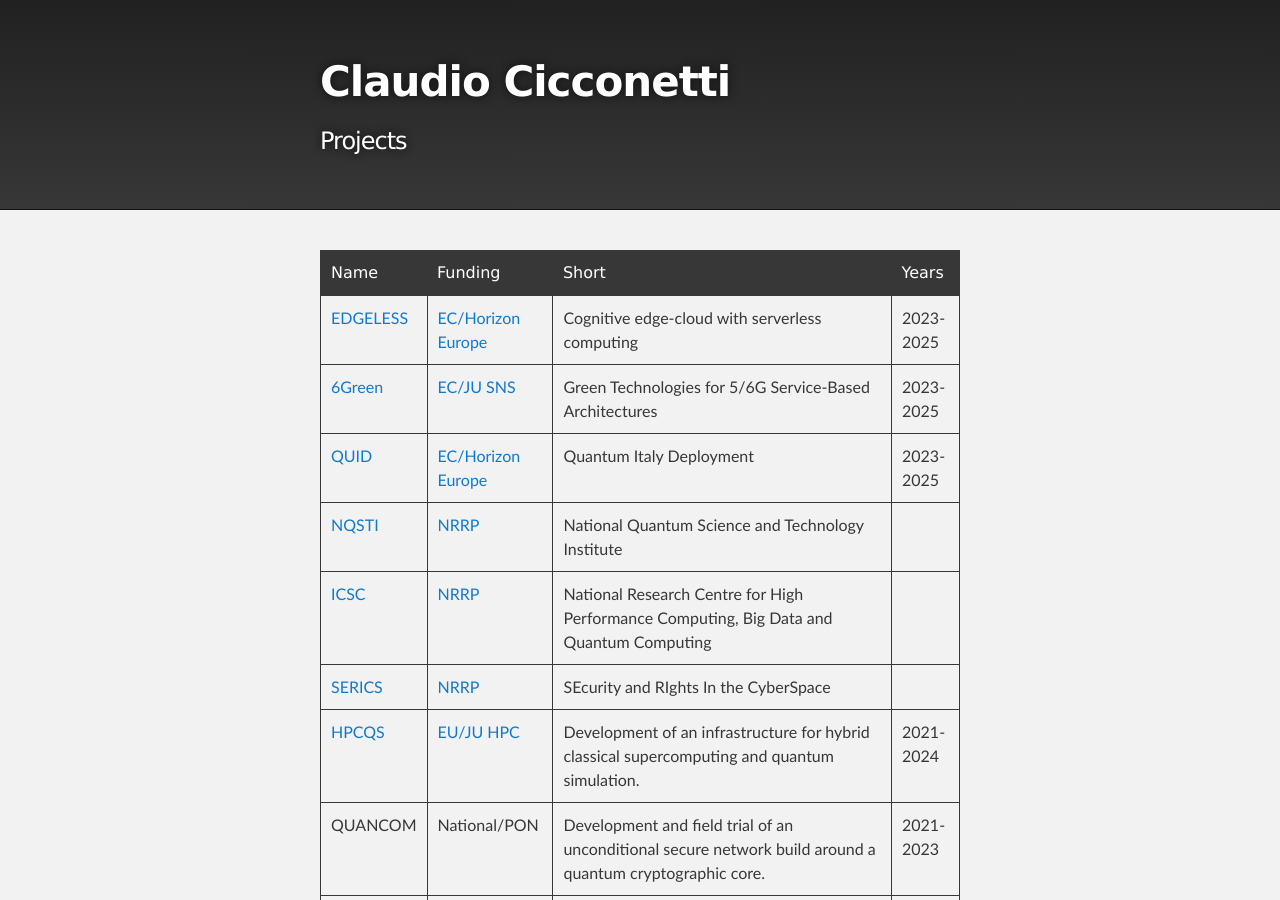
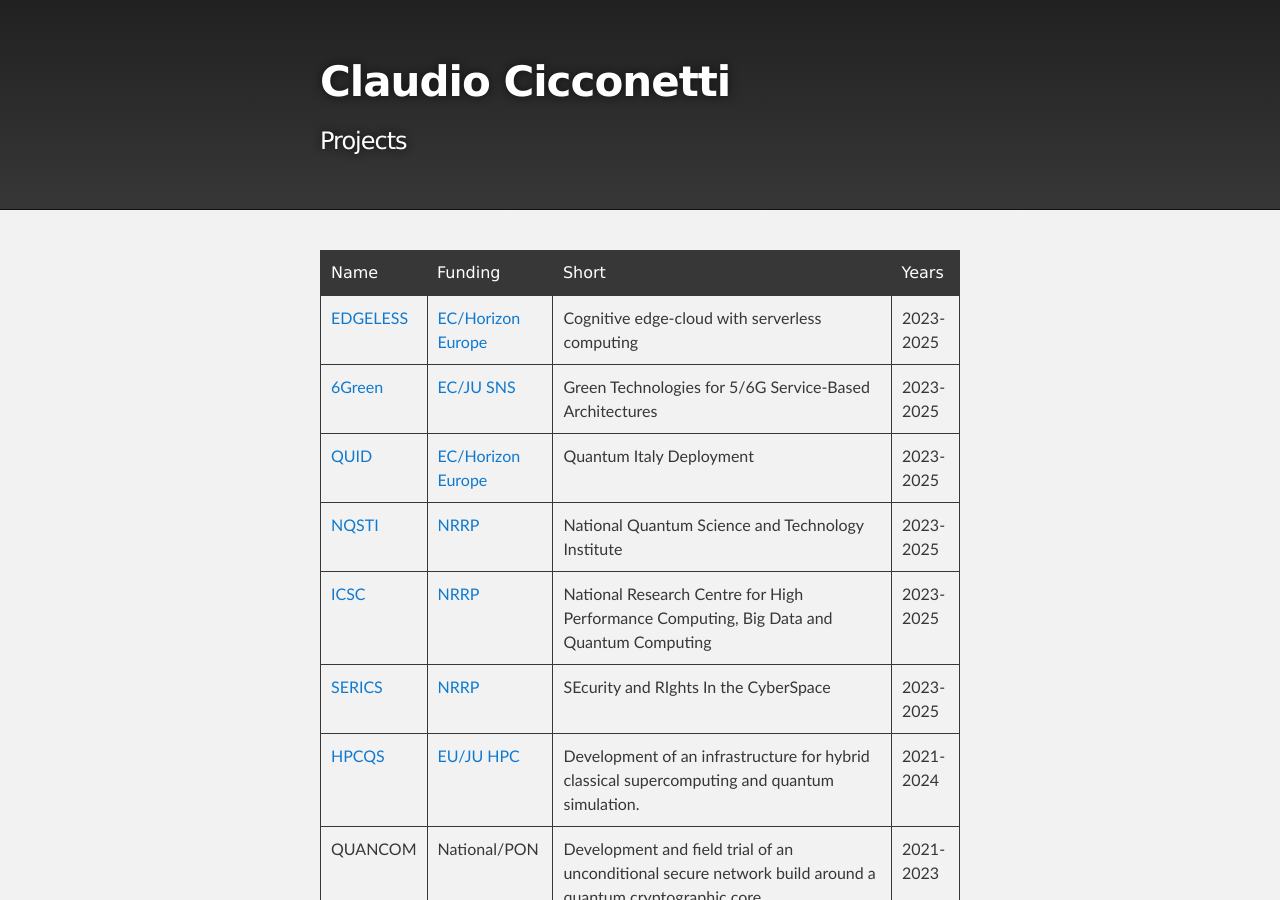
Before and after one commit to ccicconetti/ccicconetti.github.io, a Jekyll site: the page built from projects.md, in a window 1280 px wide and 900 px high. Built offline with Jekyll 4.4.1, drawn with Linux system fonts in a browser that asks for light colours.

Commit message:
Update projects

```diff
--- a/projects.md
+++ b/projects.md
@@ -8,9 +8,9 @@ layout: page
 | [EDGELESS](https://edgeless-project.eu/)                 | [EC/Horizon Europe](https://research-and-innovation.ec.europa.eu/funding/funding-opportunities/funding-programmes-and-open-calls/horizon-europe_en) | Cognitive edge-cloud with serverless computing                                                                                                                                                                                                                                                     | 2023-2025 |
 | [6Green](https://www.6green.eu/)                         | [EC/JU SNS](https://smart-networks.europa.eu/)                                                                                                      | Green Technologies for 5/6G Service-Based Architectures                                                                                                                                                                                                                                            | 2023-2025 |
 | [QUID](https://quid-euroqci-italy.eu/)                   | [EC/Horizon Europe](https://research-and-innovation.ec.europa.eu/funding/funding-opportunities/funding-programmes-and-open-calls/horizon-europe_en) | Quantum Italy Deployment                                                                                                                                                                                                                                                                           | 2023-2025 |
-| [NQSTI](https://www.nqsti.it/)                           | [NRRP](https://www.italiadomani.gov.it/content/sogei-ng/it/en/home.html)                                                                            | National Quantum Science and Technology Institute                                                                                                                                                                                                                                                  |
-| [ICSC](https://www.supercomputing-icsc.it/en/icsc-home/) | [NRRP](https://www.italiadomani.gov.it/content/sogei-ng/it/en/home.html)                                                                            | National Research Centre for High Performance Computing, Big Data and Quantum Computing                                                                                                                                                                                                            |
-| [SERICS](https://serics.eu/en/)                          | [NRRP](https://www.italiadomani.gov.it/content/sogei-ng/it/en/home.html)                                                                            | SEcurity and RIghts In the CyberSpace                                                                                                                                                                                                                                                              |
+| [NQSTI](https://www.nqsti.it/)                           | [NRRP](https://www.italiadomani.gov.it/content/sogei-ng/it/en/home.html)                                                                            | National Quantum Science and Technology Institute                                                                                                                                                                                                                                                  | 2023-2025 |
+| [ICSC](https://www.supercomputing-icsc.it/en/icsc-home/) | [NRRP](https://www.italiadomani.gov.it/content/sogei-ng/it/en/home.html)                                                                            | National Research Centre for High Performance Computing, Big Data and Quantum Computing                                                                                                                                                                                                            | 2023-2025 |
+| [SERICS](https://serics.eu/en/)                          | [NRRP](https://www.italiadomani.gov.it/content/sogei-ng/it/en/home.html)                                                                            | SEcurity and RIghts In the CyberSpace                                                                                                                                                                                                                                                              | 2023-2025 |
 | [HPCQS](https://hpcqs.eu/)                               | [EU/JU HPC](https://eurohpc-ju.europa.eu/index_en)                                                                                                  | Development of an infrastructure for hybrid classical supercomputing and quantum simulation.                                                                                                                                                                                                       | 2021-2024 |
 | QUANCOM                                                  | National/PON                                                                                                                                        | Development and field trial of an unconditional secure network build around a quantum cryptographic core.                                                                                                                                                                                          | 2021-2023 |
 | [MARVEL](https://www.marvel-project.eu/)                 | [EC/H2020](https://research-and-innovation.ec.europa.eu/funding/funding-opportunities/funding-programmes-and-open-calls/horizon-2020_en)            | MARVEL aspires at the convergence of a set of technologies in the areas of AI, analytics, multimodal perception, software engineering, HPC as part of an Edge-Fog-Cloud Computing Continuum paradigm, to support data-driven real-time application workflows and decision making in modern cities. | 2021-2023 |
```
